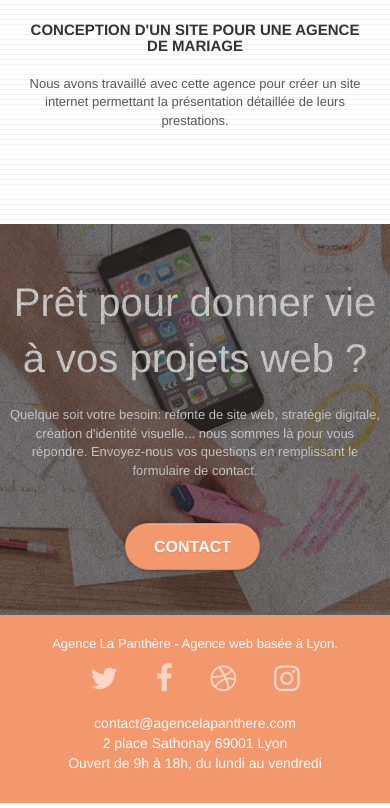
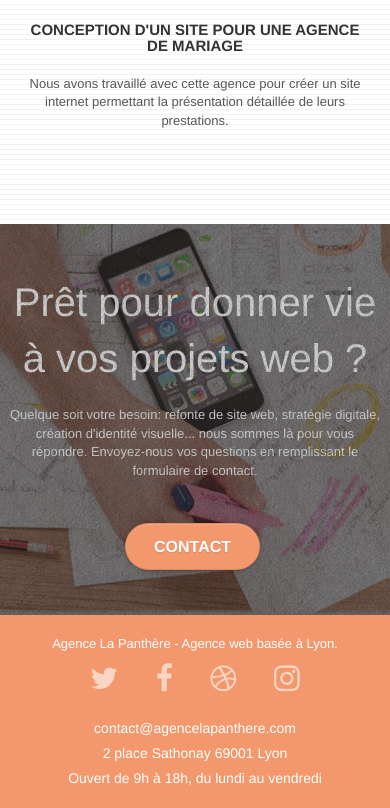
Before and after one commit to Dragiinus/Project-4-Openclassroom-LaPanthere-opti, a plain HTML site: page index.html in a window 390 px wide. Shown: the part 5821-6629 px from the top of the page. Drawn offline with Linux system fonts and the light colour scheme.

Commit message:
W3C Validation

```diff
--- a/index.html
+++ b/index.html
@@ -1,5 +1,5 @@
 <!doctype html>
-<html lang="Default">
+<html lang="fr">
 <head>
     <meta charset="utf-8">
     <meta name="description" content="L'agence la panthère est une agence de web design qui aide les entreprises à devenir attractives et visible sur internet.">
@@ -55,6 +55,7 @@
 				</div>
 			</nav>
 		</div>
+	</div>
 	</div>
 <!-- bloc-0 END -->
 </header>
@@ -276,11 +277,11 @@
 							</div>
 						</div>
 					</div>
-					<ul class="info">
-						<li href="contact@agencelapanthere.com">contact@agencelapanthere.com</li>
-						<li>2 place Sathonay 69001 Lyon</li>
-						<li>Ouvert de 9h à 18h, du lundi au vendredi</li>
-					</ul>
+					<div class="info">
+						<a class="info1" href="contact@agencelapanthere.com">contact@agencelapanthere.com</a>
+						<a class="info1">2 place Sathonay 69001 Lyon</a>
+						<a class="info1">Ouvert de 9h à 18h, du lundi au vendredi</a>
+					</div>
 				</div>
 			</div>
 		</div>
--- a/style.css
+++ b/style.css
@@ -853,13 +853,13 @@ h4 {
     }
 }
 
-@media only screen and (min-device-width: 768px) and (max-device-width: 1024px) and (orientation: landscape) {
+@media only screen and (min-width: 768px) and (max-width: 1024px) and (orientation: landscape) {
     .b-parallax {
         background-attachment: scroll;
     }
 }
 
-@media only screen and (min-device-width: 1024px) and (max-device-width: 1366px) and (-webkit-min-device-pixel-ratio: 1.5) {
+@media only screen and (min-width: 1024px) and (max-width: 1366px) and (-webkit-min-device-pixel-ratio: 1.5) {
     .b-parallax {
         background-attachment: scroll;
     }
@@ -877,10 +877,6 @@ h4 {
         overflow-x: hidden;
         position: relative;
     }
-    .bloc {
-        padding-left: constant(safe-area-inset-left);
-        padding-right: constant(safe-area-inset-right);
-    }
     .bloc-group,
     .bloc-group .bloc {
         display: block;
@@ -889,8 +885,6 @@ h4 {
     .bloc-fill-screen .fill-bloc-top-edge,
     .bloc-fill-screen .fill-bloc-bottom-edge {
         padding: 0 20px;
-        padding-left: constant(safe-area-inset-left);
-        padding-right: constant(safe-area-inset-right);
     }
 }
 
@@ -1060,8 +1054,11 @@ h4 {
     align-content: stretch;
     align-items: center;
     justify-content: center;
-    color: #FFF!important;
-    text-decoration: none;
-    list-style-type: none;
+    text-decoration: #FFFFFF!important;
     padding: 20px 0 0 0;
 }
+
+.info1 {
+    color: #FFFFFF!important;
+    padding: 5px 0 0 0;
+}
```
Also changed, not shown: contact.html (+4 -3 lines).
